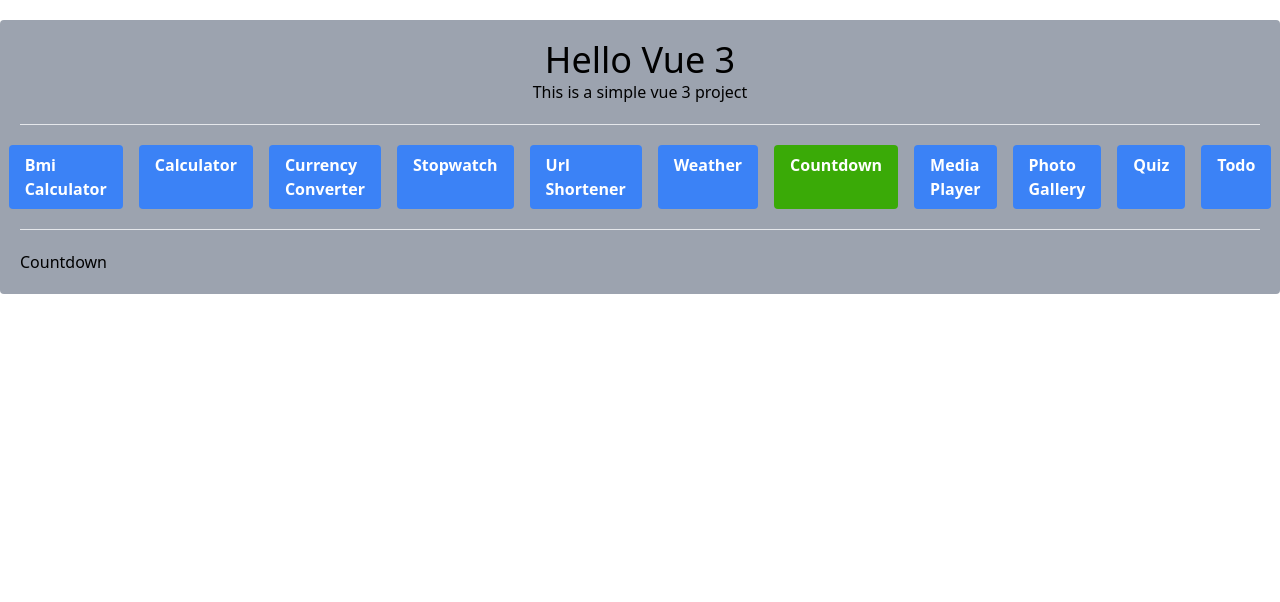
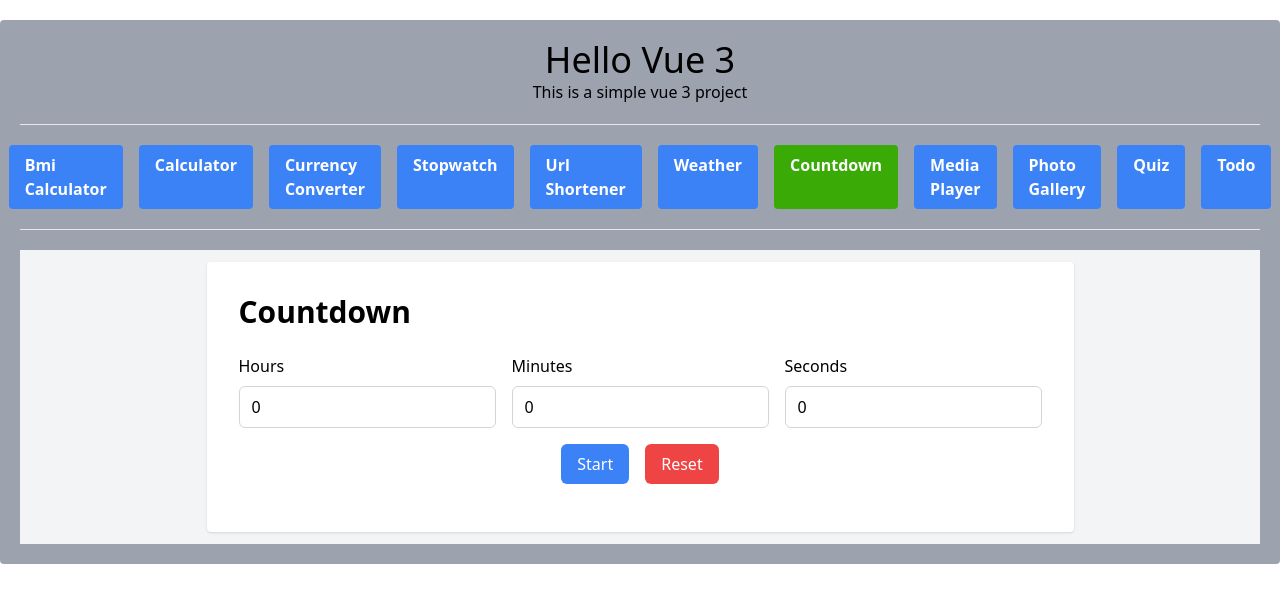
Before and after one commit to spysabbir/vuejs-small_multiple-applications, a Vue app: page /countdown in a window 1280 px wide. Shown: the top 602 px of the page. Built offline with nearby package versions, Linux system fonts and the light colour scheme.

Commit message:
Countdown Done

```diff
--- a/src/views/Countdown.vue
+++ b/src/views/Countdown.vue
@@ -1,13 +1,101 @@
+<template>
+  <div class="flex justify-center items-center mt-5 p-3 bg-gray-100">
+    <div class="bg-white p-8 rounded shadow">
+      <h1 class="text-3xl font-bold mb-6">Countdown</h1>
+
+      <div v-if="timeLeft !== null" class="my-4 text-xl font-semibold">
+        <div class="flex justify-center items-center">
+          {{ formatTime(timeLeft) }}
+        </div>
+        <div v-if="showAlarm" class="flex justify-center items-center">
+          <strong class="mt-4 text-xl font-semibold text-red-500">
+            {{ alarmMessage }}
+          </strong>
+        </div>
+      </div>
+
+      <div class="grid grid-cols-3 gap-4 mb-4">
+        <div>
+          <label for="hours" class="block mb-2">Hours</label>
+          <input v-model.number="hours" id="hours" type="number" min="0" class="w-full border border-gray-300 px-3 py-2 rounded-md focus:outline-none focus:ring focus:ring-blue-200">
+        </div>
+        <div>
+          <label for="minutes" class="block mb-2">Minutes</label>
+          <input v-model.number="minutes" id="minutes" type="number" min="0" class="w-full border border-gray-300 px-3 py-2 rounded-md focus:outline-none focus:ring focus:ring-blue-200">
+        </div>
+        <div>
+          <label for="seconds" class="block mb-2">Seconds</label>
+          <input v-model.number="seconds" id="seconds" type="number" min="0" class="w-full border border-gray-300 px-3 py-2 rounded-md focus:outline-none focus:ring focus:ring-blue-200">
+        </div>
+      </div>
+
+      <div class="flex justify-center items-center mb-4">
+        <button @click="startCountdown" class="py-2 px-4 mx-2 bg-blue-500 text-white rounded-md focus:outline-none">Start</button>
+        <button @click="resetCountdown" class="py-2 px-4 mx-2 bg-red-500 text-white rounded-md focus:outline-none">Reset</button>
+      </div>
+
+    </div>
+  </div>
+</template>
+
 <script setup>
+import { ref, onUnmounted } from 'vue';
 
+const hours = ref(0);
+const minutes = ref(0);
+const seconds = ref(0);
+const alarmMessage = ref('Time is up!');
+const timeLeft = ref(null);
+const countdownInterval = ref(null);
+const showAlarm = ref(false);
+
+const startCountdown = () => {
+  const totalSeconds = (hours.value * 3600) + (minutes.value * 60) + (seconds.value);
+  if (totalSeconds <= 0) {
+    alert('Please set a valid time to start the countdown.');
+    return;
+  }
+
+  showAlarm.value = false;
+  timeLeft.value = totalSeconds;
+
+  countdownInterval.value = setInterval(() => {
+    if (timeLeft.value > 0) {
+      timeLeft.value--;
+    } else {
+      clearInterval(countdownInterval.value);
+      playAlarm();
+      showAlarm.value = true;
+    }
+  }, 1000);
+};
+
+const resetCountdown = () => {
+  clearInterval(countdownInterval.value);
+  timeLeft.value = null;
+  hours.value = 0;
+  minutes.value = 0;
+  seconds.value = 0;
+  showAlarm.value = false;
+};
+
+const formatTime = (seconds) => {
+  const h = Math.floor(seconds / 3600);
+  const m = Math.floor((seconds % 3600) / 60);
+  const s = seconds % 60;
+  return `${String(h).padStart(2, '0')}:${String(m).padStart(2, '0')}:${String(s).padStart(2, '0')}`;
+};
+
+const playAlarm = () => {
+  const audio = new Audio('/alarm.mp3');
+  audio.play().catch(err => console.error("Audio playback failed", err));
+};
+
+onUnmounted(() => {
+  clearInterval(countdownInterval.value);
+});
 </script>
 
-<template>
-<div>
-    <h1>Countdown</h1>
-</div>
-</template>
-
-<style>
+<style scoped>
 
 </style>
```
Also changed, not shown: 1 other file (tests, documents, lock files or other folders).
